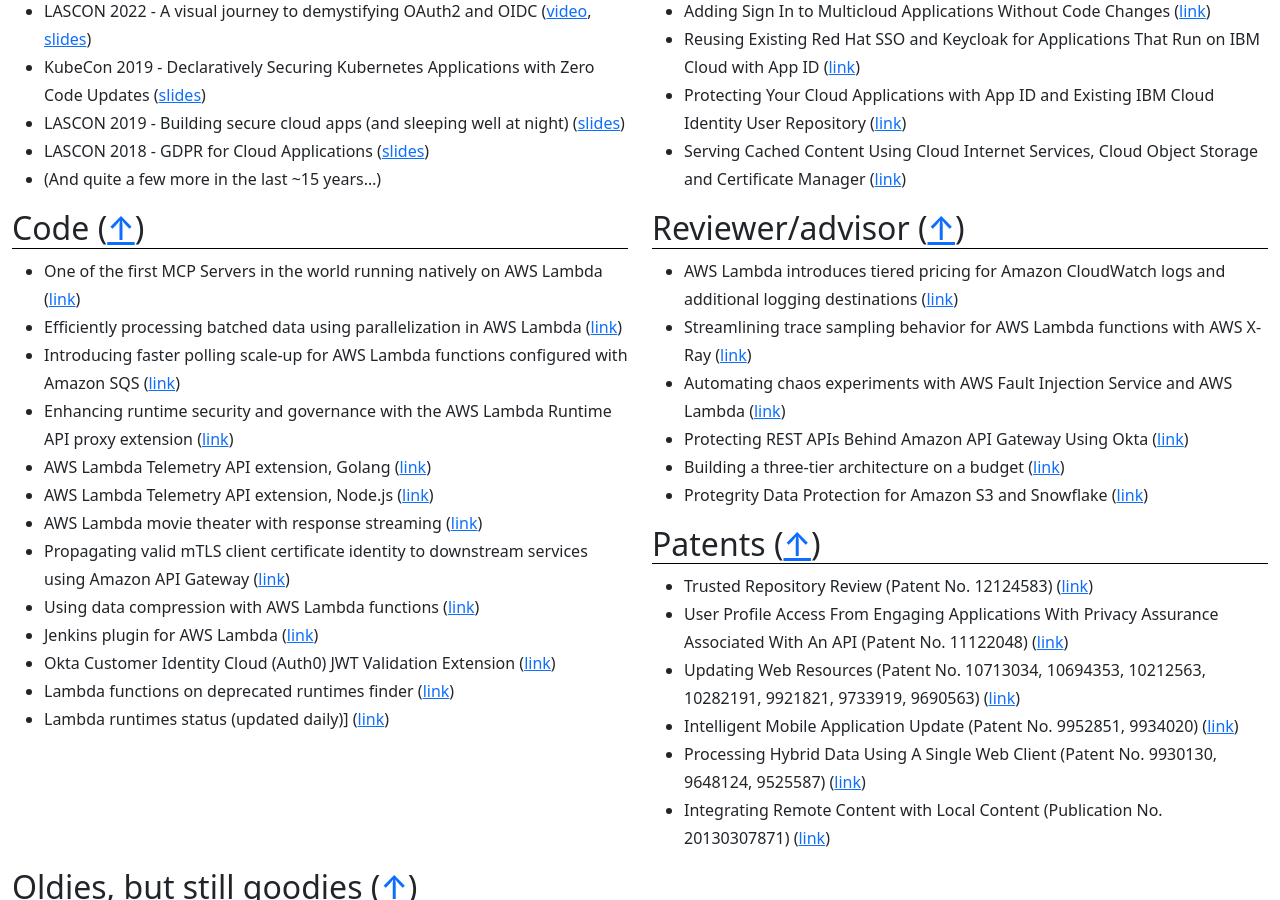
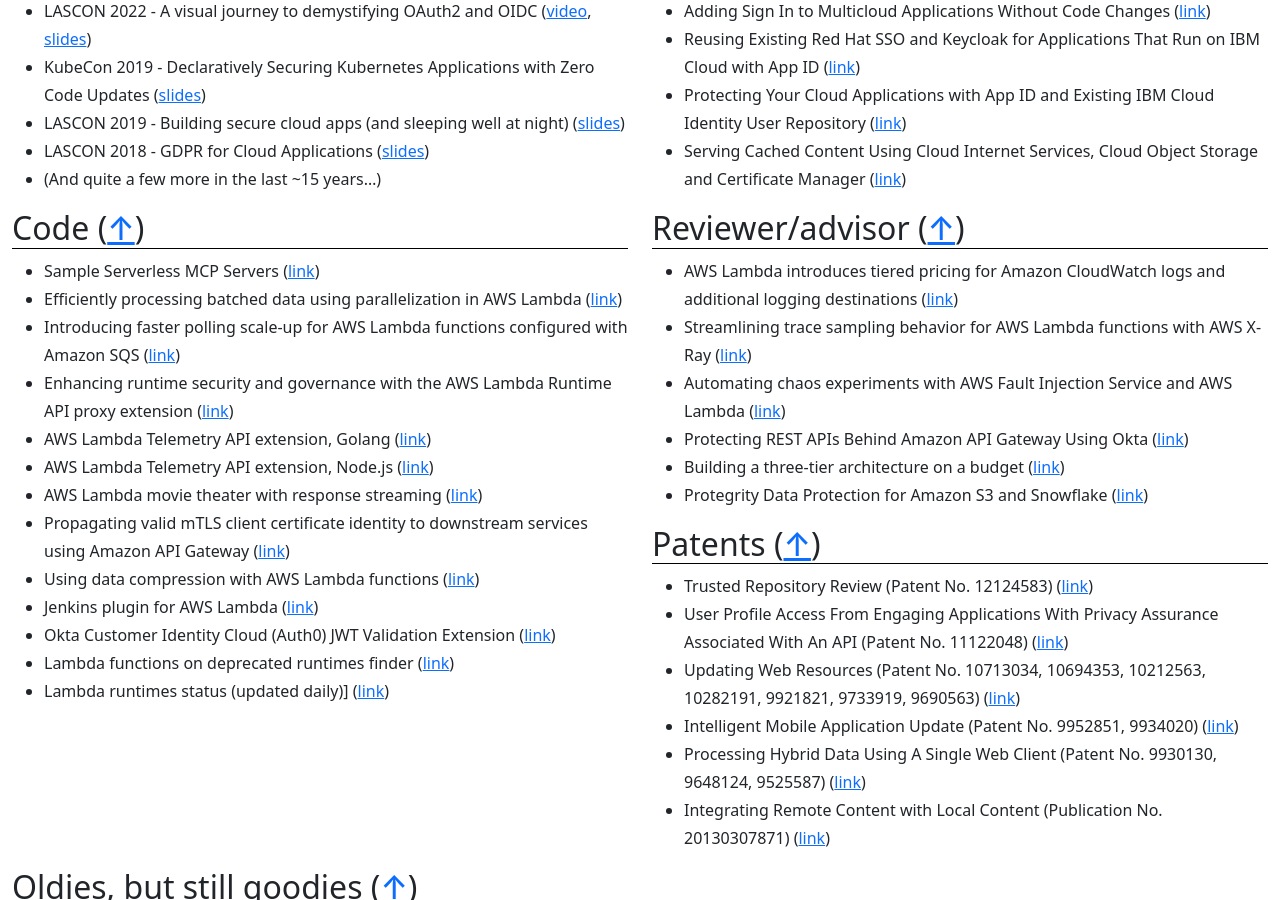
Before and after one commit to aal80/whoami, a Jekyll site: the page built from index.md, in a window 1280 px wide and 900 px high, scrolled down 1496 px. Built offline with Jekyll 4.4.1, drawn with Linux system fonts in a browser that asks for light colours.

Commit message:
Update code.md

```diff
--- a/_includes/code.md
+++ b/_includes/code.md
@@ -1,6 +1,6 @@
 ## Code ([↑](#top))
 
-- One of the first MCP Servers in the world running natively on AWS Lambda ([link](https://github.com/aal80/simple-mcp-server-on-lambda/tree/main))
+- Sample Serverless MCP Servers ([link](https://github.com/aws-samples/sample-serverless-mcp-servers))
 - Efficiently processing batched data using parallelization in AWS Lambda ([link](https://github.com/aws-samples/lambda-with-multithreading))
 - Introducing faster polling scale-up for AWS Lambda functions configured with Amazon SQS ([link](https://github.com/aws-samples/lambda-sqs-event-source-mapping-scaling-improvements))
 - Enhancing runtime security and governance with the AWS Lambda Runtime API proxy extension ([link](https://github.com/aws-samples/aws-lambda-extensions/tree/main/nodejs-example-lambda-runtime-api-proxy-extension))
```
